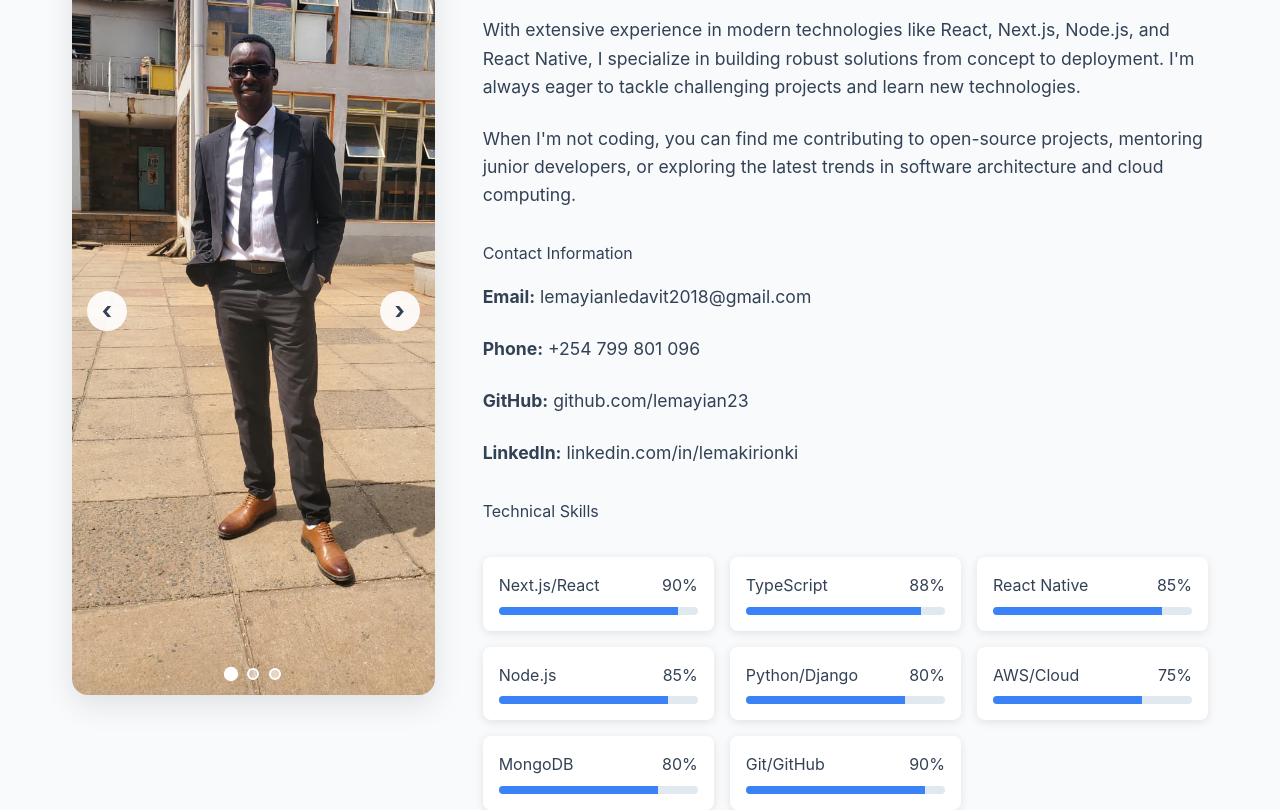
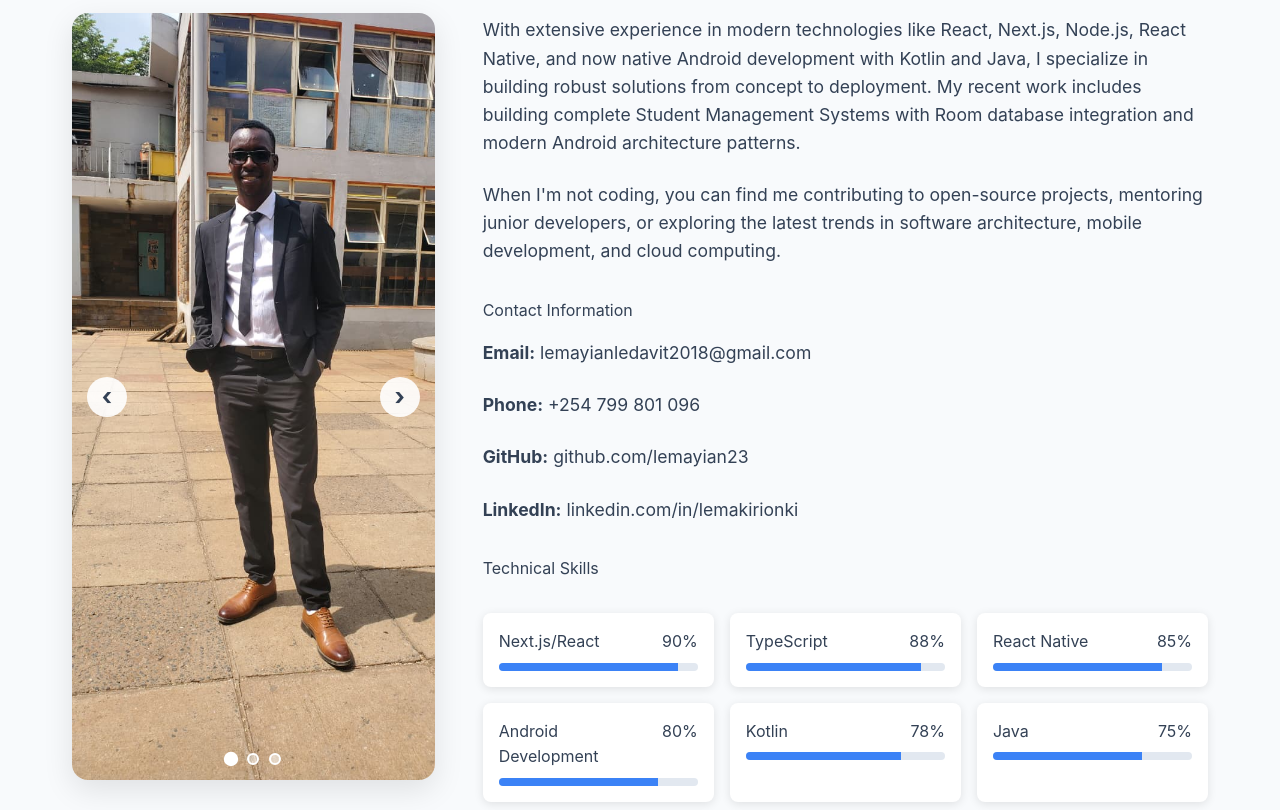
Before and after one commit to lemayian23/lemayian23.github.io, a Next.js app: page / in a window 1280 px wide. Shown: the part 1060-1870 px from the top of the page. Built offline with nearby package versions, Linux system fonts and the light colour scheme.

Commit message:
added an upskill

```diff
--- a/src/components/About.tsx
+++ b/src/components/About.tsx
@@ -6,15 +6,18 @@ import { Skill } from '../types';
 const skills: Skill[] = [
   { name: 'Next.js/React', level: 90, category: 'Frontend' },
   { name: 'TypeScript', level: 88, category: 'Frontend' },
-  { name: 'React Native', level: 85, category: 'Other' }, // Changed from 'Mobile'
+  { name: 'React Native', level: 85, category: 'Mobile' },
+  { name: 'Android Development', level: 80, category: 'Mobile' },
+  { name: 'Kotlin', level: 78, category: 'Mobile' },
+  { name: 'Java', level: 75, category: 'Backend' },
   { name: 'Node.js', level: 85, category: 'Backend' },
   { name: 'Python/Django', level: 80, category: 'Backend' },
-  { name: 'AWS/Cloud', level: 75, category: 'Tools' }, // Changed from 'DevOps'
-  { name: 'MongoDB', level: 80, category: 'Tools' }, // Changed from 'Database'
+  { name: 'AWS/Cloud', level: 75, category: 'Tools' },
+  { name: 'MongoDB', level: 80, category: 'Tools' },
+  { name: 'Room Database', level: 75, category: 'Tools' },
   { name: 'Git/GitHub', level: 90, category: 'Tools' },
 ];
 
-// Your three profile images
 const profileImages = [
   {
     id: 1,
@@ -62,7 +65,6 @@ export default function About() {
                 onError={handleImageError}
               />
 
-              {/* Navigation Arrows */}
               <button className="carousel-arrow carousel-prev" onClick={prevImage}>
                 ‹
               </button>
@@ -70,7 +72,6 @@ export default function About() {
                 ›
               </button>
 
-              {/* Image Indicators */}
               <div className="carousel-indicators">
                 {profileImages.map((_, index) => (
                   <button
@@ -90,13 +91,15 @@ export default function About() {
               that solve real-world problems.
             </p>
             <p>
-              With extensive experience in modern technologies like React, Next.js, Node.js, and React Native,
-              I specialize in building robust solutions from concept to deployment. I'm always eager to
-              tackle challenging projects and learn new technologies.
+              With extensive experience in modern technologies like React, Next.js, Node.js, React Native,
+              and now native Android development with Kotlin and Java, I specialize in building robust solutions
+              from concept to deployment. My recent work includes building complete Student Management Systems
+              with Room database integration and modern Android architecture patterns.
             </p>
             <p>
               When I'm not coding, you can find me contributing to open-source projects, mentoring
-              junior developers, or exploring the latest trends in software architecture and cloud computing.
+              junior developers, or exploring the latest trends in software architecture, mobile development,
+              and cloud computing.
             </p>
 
             <div style={{ marginTop: '2rem' }}>
```
Also changed, not shown: .githubworkflowsdeploy.yml.yml (added).
